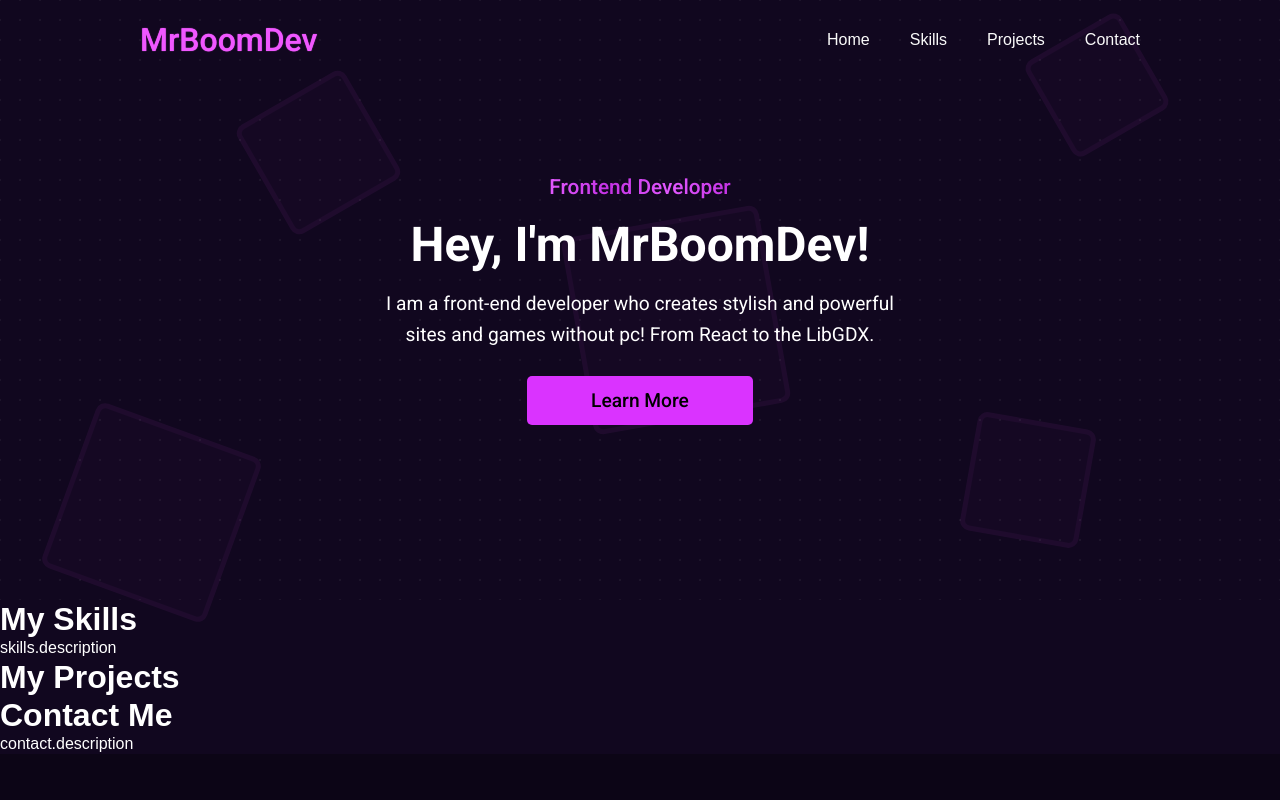
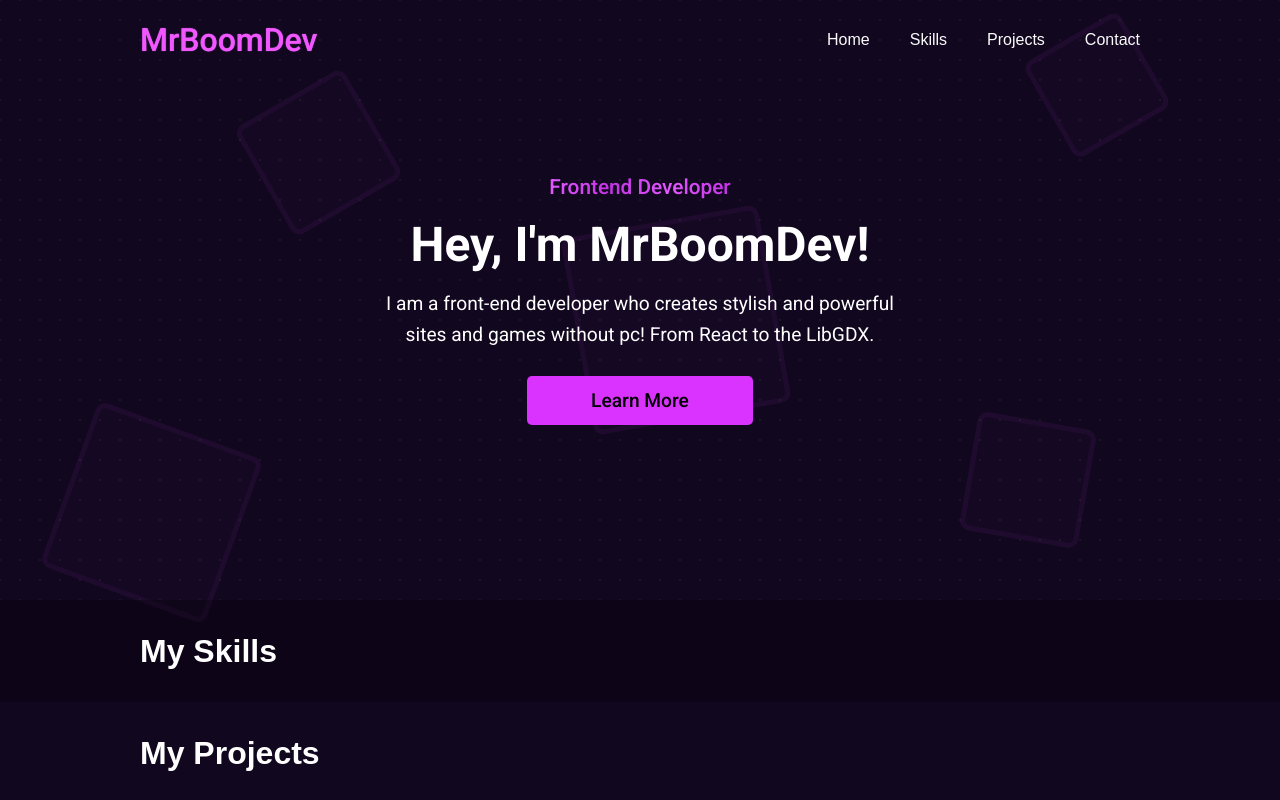
Before and after one commit to MrBoomDeveloper/portfolio, a React (Vite) app: page / in a window 1280 px wide. Shown: the top 800 px of the page. Built offline with nearby package versions, Linux system fonts and the light colour scheme.

Commit message:
Added Section component

```diff
--- a/src/components/layout/navigation/styles.module.scss
+++ b/src/components/layout/navigation/styles.module.scss
@@ -45,6 +45,11 @@
 		backdrop-filter: blur(1px);
 		height: 100vh;
 
+		.content {
+			scale: .5;
+			transition: .5s;
+		}
+
 		p {
 			padding: 1.5rem 4rem;
 			font-size: 2.2em;
@@ -58,6 +63,10 @@
 
 		&Active {
 			right: 0;
+
+			.content {
+				scale: 1;
+			}
 		}
 	}
 }
--- a/src/data/translation.json
+++ b/src/data/translation.json
@@ -70,7 +70,8 @@
 			},
 
 			"skills": {
-				"title": "My Skills"
+				"title": "My Skills",
+				"description": ""
 			},
 
 			"projects": {
@@ -78,7 +79,8 @@
 			},
 
 			"contact": {
-				"title": "Contact Me"
+				"title": "Contact Me",
+				"description": ""
 			},
 
 			"footer": {
--- a/src/routes/error/styles.module.scss
+++ b/src/routes/error/styles.module.scss
@@ -2,7 +2,7 @@
 	display: flex;
 	justify-content: center;
 	padding-inline: 2rem;
-	height: 90vh;
+	height: 75vh;
 }
 
 .content {
@@ -11,5 +11,5 @@
 	display: flex;
 	flex-direction: column;
 	justify-content: center;
-	gap: 1rem;
+	gap: 1.2rem;
 }
--- a/src/routes/home/index.tsx
+++ b/src/routes/home/index.tsx
@@ -1,5 +1,6 @@
 import { useTranslation } from "react-i18next";
 import { Button } from "@components/base";
+import Section from "./sections";
 import styles from "./styles.module.scss";
 
 export default function HomePage() {
@@ -19,19 +20,19 @@ export default function HomePage() {
 				</div>
 			</div>
 
-			<div>
+			<Section fill={true}>
 				<h1>{t("skills.title")}</h1>
 				<p>{t("skills.description")}</p>
-			</div>
+			</Section>
 
-			<div>
+			<Section fill={false}>
 				<h1>{t("projects.title")}</h1>
-			</div>
+			</Section>
 
-			<div>
+			<Section fill={true}>
 				<h1>{t("contact.title")}</h1>
 				<p>{t("contact.description")}</p>
-			</div>
+			</Section>
 		</>
 	);
 }
--- /dev/null
+++ b/src/routes/home/sections/index.tsx
@@ -0,0 +1,19 @@
+import styles from "./styles.module.scss";
+
+interface SectionArguments {
+	fill: boolean,
+	children: any
+}
+
+export default function Section({children, fill}: SectionArguments) {
+	let style: string = styles.container;
+	if(fill) style += " " + styles.filled;
+
+	return (
+		<div className={style}>
+			<div className={styles.content}>
+				{children}
+			</div>
+		</div>
+	);
+}
--- /dev/null
+++ b/src/routes/home/sections/styles.module.scss
@@ -0,0 +1,14 @@
+.container {
+	display: flex;
+	justify-content: center;
+	padding: 2rem;
+
+	&.filled {
+		background-color: rgba(0, 0, 0, .25);
+	}
+}
+
+.content {
+	max-width: 1000px;
+	width: 100%;
+}
```
